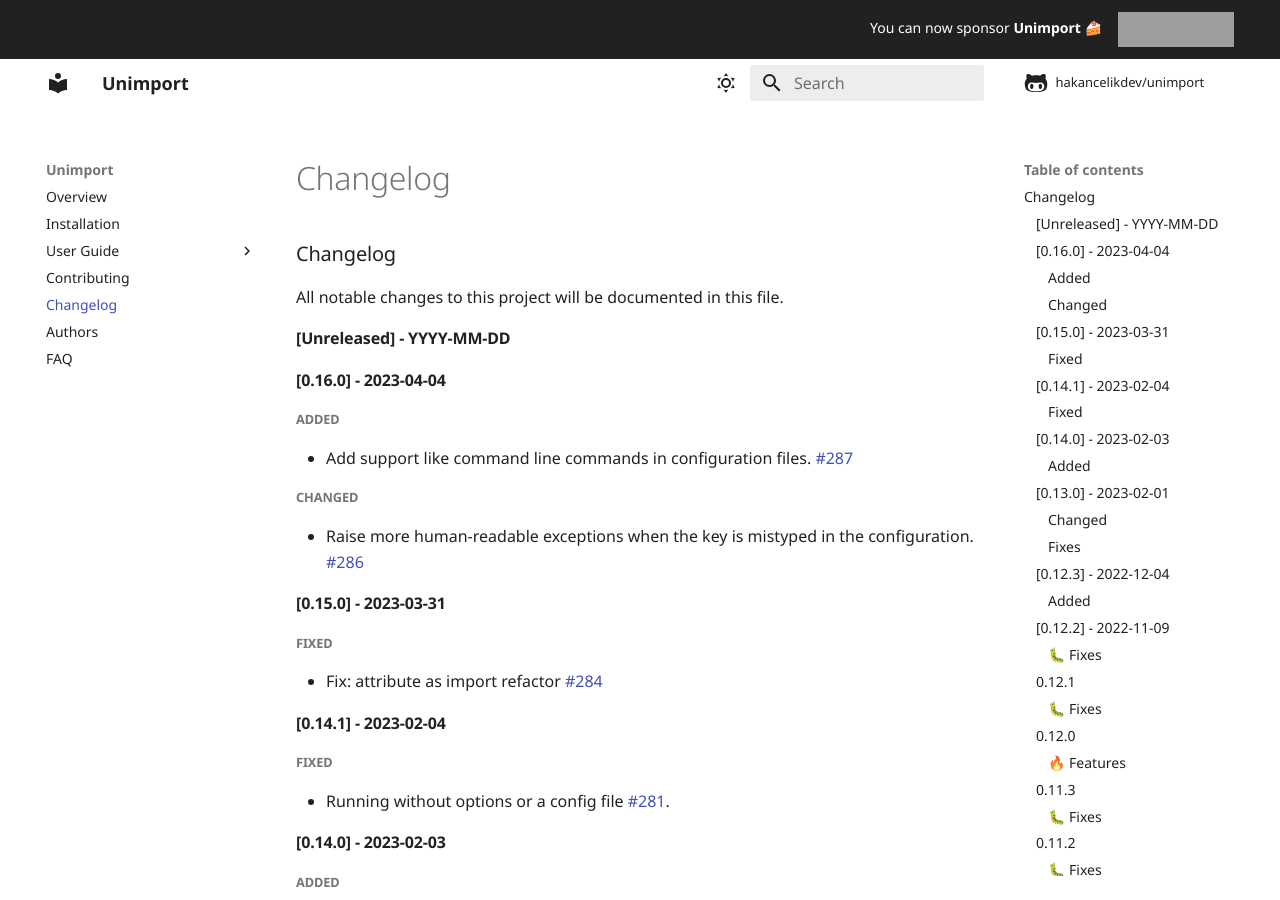
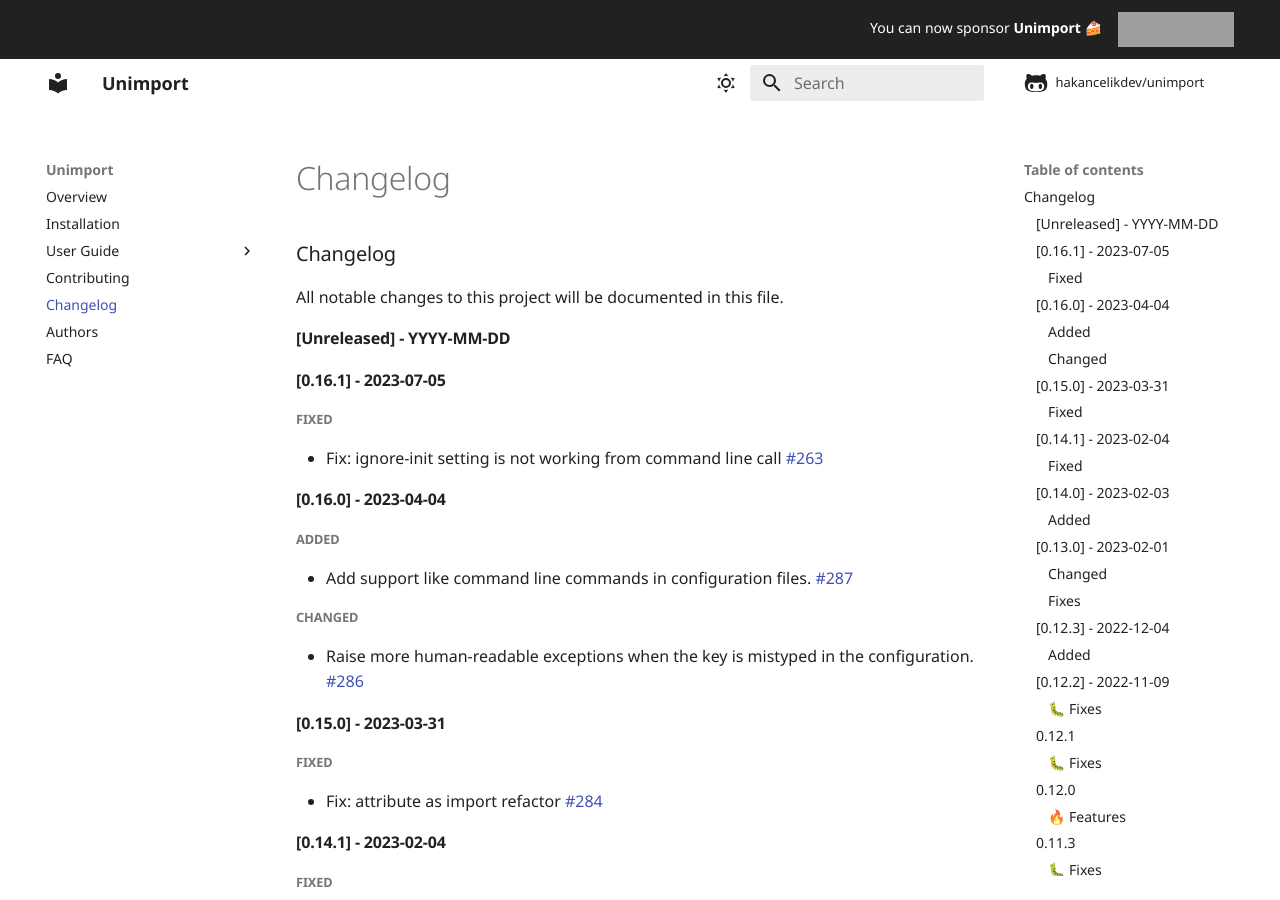
Before and after one commit to hakancelikdev/unimport, an MkDocs documentation site: the page built from docs/CHANGELOG.md, in a window 1280 px wide and 900 px high. Built offline with MkDocs 1.6.1 and Material for MkDocs 9.7.7, drawn with Linux system fonts in a browser that asks for light colours; comment, search, counter and statistics services are not loaded; the version menu is left out; grey boxes are pictures that could not be loaded.

Commit message:
Fix: ignore-init setting is not working from command line call #263

````diff
--- a/.pre-commit-config.yaml
+++ b/.pre-commit-config.yaml
@@ -12,7 +12,7 @@
       - id: isort
 
   - repo: https://github.com/hakancelikdev/unimport
-    rev: 0.16.0
+    rev: 0.16.1
     hooks:
       - id: unimport
 
--- a/action.yml
+++ b/action.yml
@@ -10,7 +10,7 @@
 runs:
   using: "composite"
   steps:
-    - run: pip install --upgrade pip && python -m pip install unimport==0.16.0
+    - run: pip install --upgrade pip && python -m pip install unimport==0.16.1
       shell: bash
     - run: unimport --color auto --gitignore --ignore-init ${{ inputs.extra_args }}
       shell: bash
--- a/docs/CHANGELOG.md
+++ b/docs/CHANGELOG.md
@@ -3,6 +3,13 @@
 All notable changes to this project will be documented in this file.
 
 ## [Unreleased] - YYYY-MM-DD
+
+## [0.16.1] - 2023-07-05
+
+### Fixed
+
+- Fix: ignore-init setting is not working from command line call
+  [#263](https://github.com/hakancelikdev/unimport/issues/263)
 
 ## [0.16.0] - 2023-04-04
 
--- a/docs/tutorial/use-with-github-action.md
+++ b/docs/tutorial/use-with-github-action.md
@@ -27,7 +27,7 @@
       - uses: actions/checkout@v3
       - uses: actions/setup-python@v3
       - name: Check unused imports
-        uses: hakancelikdev/unimport@0.16.0
+        uses: hakancelikdev/unimport@0.16.1
         with:
           extra_args: --include src/
 ```
--- a/src/unimport/__init__.py
+++ b/src/unimport/__init__.py
@@ -1,2 +1,2 @@
-__version__ = "0.16.0"
+__version__ = "0.16.1"
 __description__ = "A linter, formatter for finding and removing unused import statements."
````
Also changed, not shown: 2 other files.
